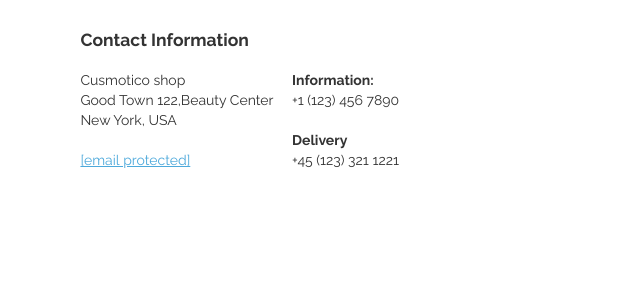
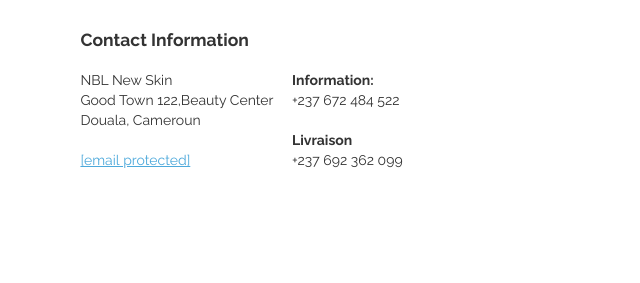
Before and after one commit to S1o2n3y/nbl_ecommerce, a plain HTML site: page contact.html in a window 1280 px wide. Shown: the part 525-808 px from the top of the page, 632-1272 px from the left. Drawn offline with nearby package versions, Linux system fonts and the light colour scheme; some packages are replaced by stand-ins of ours.

Commit message:
feat: contact

```diff
--- a/contact.html
+++ b/contact.html
@@ -325,9 +325,9 @@
                             <div class="row-fluid contact-info">
                                 <div class="span6">
                                     <p>
-                                    Cusmotico shop<br>
+                                    NBL New Skin <br>
                                         Good Town 122,Beauty Center<br>
-                                        New York, USA<br><br>
+                                        Douala, Cameroun<br><br>
                                         <a class="email-link" href="https://temsool.com/cdn-cgi/l/email-protection#365f58505976534e575b465a531855595b"><span class="__cf_email__" data-cfemail="a2cbccc4cde2c7dac3cfd2cec78cc1cdcf">[email&#160;protected]</span></a>
                                     </p>
                                 </div>
@@ -335,10 +335,10 @@
                                     <p>
 
                                         <strong>Information:</strong><br>
-                                        +1 (123) 456 7890<br><br>
+                                        +237 672 484 522<br><br>
 
-                                         <strong>Delivery</strong><br>
-                                        +45 (123) 321 1221
+                                         <strong>Livraison</strong><br>
+                                        +237 692 362 099<br><br>
 
                                     </p>
                                 </div>
```
